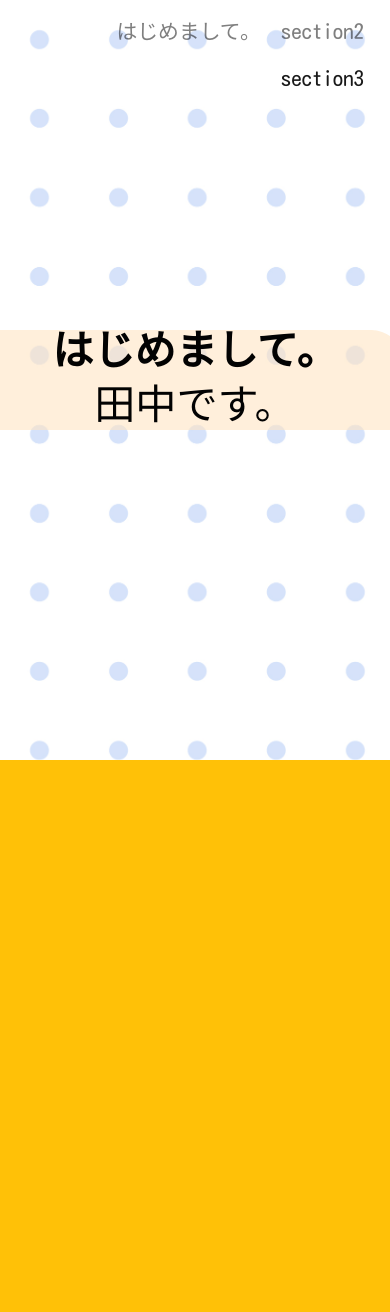
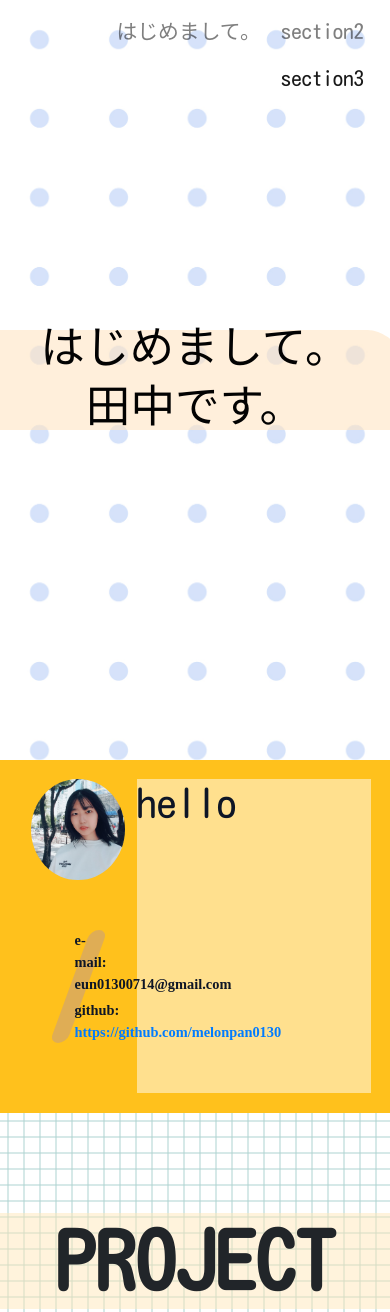
Before and after one commit to melonpan0130/MyPortfolio, a plain HTML site: page index.html in a window 390 px wide. Shown: the top 1312 px of the page. Drawn offline with nearby package versions, Linux system fonts and the light colour scheme; a web font is replaced by a local one.

Commit message:
#3 Updated photos and contacts

```diff
--- a/index.html
+++ b/index.html
@@ -2,22 +2,24 @@
     <head>
         <title>Portfolio_diary</title>
         <script src="https://code.jquery.com/jquery-3.3.1.js"></script>
+        <script src="https://ajax.googleapis.com/ajax/libs/jquery/3.3.1/jquery.min.js"></script>
         <script src="http://ajax.googleapis.com/ajax/libs/jqueryui/1.10.3/jquery-ui.js"></script>
-        <script src="https://ajax.googleapis.com/ajax/libs/jquery/3.3.1/jquery.min.js"></script>
         <script type="text/javascript" src="js/bootstrap.js"></script>
+        <script src="https://maxcdn.bootstrapcdn.com/bootstrap/4.3.1/js/bootstrap.min.js"></script>
+        <script src="https://cdnjs.cloudflare.com/ajax/libs/popper.js/1.14.7/umd/popper.min.js"></script>
         <link rel="stylesheet" href="css/bootstrap.css">
         <link rel="stylesheet" href="https://maxcdn.bootstrapcdn.com/bootstrap/4.3.1/css/bootstrap.min.css">
 
 
         <link rel="stylesheet" href="https://fonts.googleapis.com/css?family=Kosugi+Maru" >
-        <link rel="stylesheet" href="https://fonts.googleapis.com/earlyaccess/kokoro.css" >
+        <link href="https://fonts.googleapis.com/css?family=Laila" rel="stylesheet">
         <script>
             $(function() {
                 // highlighter
                 resize();
 
                 setTimeout(function(){
-                    $("#title_h").animate({width:'500px'});
+                    $("#title_h").animate({width:'31em'});
                 }, 4000);
 
                 // change navigation color and background
@@ -26,20 +28,25 @@
                     var sec2 = $("#section2").offset().top-63.2;
                     var sec3 = $("#section3").offset().top-63.2;
 
-                    console.log(sec2);
-                    console.log(sec3);
                     $window.on("scroll", function() {
                         console.log($window.scrollTop());
-                        if($window.scrollTop()>sec3)
+                        if($window.scrollTop()>sec3){
                             $("nav").removeClass("bg-info").css("background-color", "#FF7159");
-                        else if($window.scrollTop()>sec2)
+                            $(".sec3_h").animate({width: '100%'});
+                        }
+                        else if($window.scrollTop()>sec2){
                             $("nav").removeClass("navbar-light").addClass("navbar-dark").css("background-color", "#1C3CA0");
+                            $(".sec2_h").animate({width: '100%'}, 1000);
+                            $("#section2 symbol").attr("id", "fade-text2");
+                        }
                         else
                             $("nav").removeClass("navbar-dark").addClass("navbar-light").css("background-color", "rgba(0,0,0,0)");
                     }); // window.on
-                })
+                });
 
-            });
+
+
+            });// init
 
             function resize() {
                 var left = window.innerWidth/2 - 280;
@@ -51,6 +58,8 @@
         <style>
             body {
                 font-family: 'Kosugi Maru';
+                margin: 0;
+                padding: 0;
             }
 
             /* writting title */
@@ -98,7 +107,7 @@
                 25%, 35% { fill-opacity: 0 }
                 75%, 90%, 100% { fill-opacity: 1 }
             }
-            #fade-text { font-size: 5em; }
+            #fade-text {  }
 
             /* navigation bar */
             nav a {
@@ -121,12 +130,12 @@
         </nav>
 
         <!-- section 1 -->
-        <div id="section1" class="container-fluid" style="height: 90vh; padding-top: 70px;padding-bottom: 70px; background-image: url('img/dot.jpg');background-size: cover; display: table;position: relative;">
+        <div id="section1" class="container-fluid" style="height: 90vh; padding: 70px 0; background-image: url('img/dot.jpg');background-size: cover; display: table; position: relative;">
 
             <div class="drawsvg" style="display: table-cell; vertical-align: middle; position: relative; z-index: 2;">
                 <svg version="1.1" viewBox="0 0 700 300">
-                    <symbol id="fade-text">
-                        <text x="50%" y="40%" text-anchor="middle" style="font-family: 'Kokoro'; font-weight: bolder;">はじめまして。</text>
+                    <symbol id="fade-text" style="font-size: 5em;">
+                        <text x="50%" y="40%" text-anchor="middle">はじめまして。</text>
                         <text x="50%" y="75%" text-anchor="middle">田中です。</text>
                     </symbol>
                     <g>
@@ -141,14 +150,29 @@
         </div>
 
         <!-- section 2 -->
-        <div id="section2" class="container-fluid bg-warning" style="height: 80vh; padding-top: 70px;">
-            <div>
+        <div id="section2" class="container-fluid row" style="padding: 5%; margin: 0; color: #0E1626; background-color: #FFC11C;">
+            <div class="col-4" style="padding: 0;">
+                <img src="img/me.jpg" style="width: 80%; border-radius: 50%; margin: 0 auto; display: block;" />
+                <div style="margin: 50px;font-family: 'Laila';font-size: 0.9em; font-weight: bold; position: relative;">
+                    <p style="margin: 5; position: relative; z-index: 2;">e-mail: eun01300714@gmail.com</p>
+                    <p style="margin: 5; position: relative;z-index: 2;">github: <a href="https://github.com/melonpan0130" data-toggle="tooltip" title="click me!" data-placement="bottom" onclick="window.open(this.href, '_blank'); return false;">https://github.com/melonpan0130</a></p>
+
+                    <div class="sec2_h" style="position: absolute; top: 0; left: 0; width: 0%; height: 100%; background-color: rgba(192, 154, 141, 0.5); border-radius: 15px; transform: skewX(-20deg); z-index: 1;"></div>
+                </div>
+            </div>
+
+            <div class="col-8" style="padding: 0; background-color: rgba(255,255,255,0.5);">
+                <!-- find the other text effect -->
+                <h1>hello</h1>
             </div>
         </div>
 
         <!-- section 3 -->
-        <div id="section3" class="container-fluid" style="padding-top: 70px; padding-bottom: 70px; height: 1000px;">
-            <h1>section3</h1>
+        <div id="section3" class="container-fluid" style="padding: 100px 0; height: 1000px; margin: 0; background-image: url(img/grid.png); background-repeat: repeat;">
+            <div style="margin: 0 auto; position: relative;">
+                <h1 style="position: relative; font-size: 5em; font-weight: bold; text-align: center; z-index: 2;">PROJECT</h1>
+                <div class="sec3_h" style="position: absolute; top: 0; left: 0; width: 0%; height: 100%; background-color: #FFE8B9; opacity: 0.5; z-index: 1;"></div>
+            </div>
         </div>
     </body>
 </html>
```
Also changed, not shown: img/grid.png (added), img/me.jpg (added).
